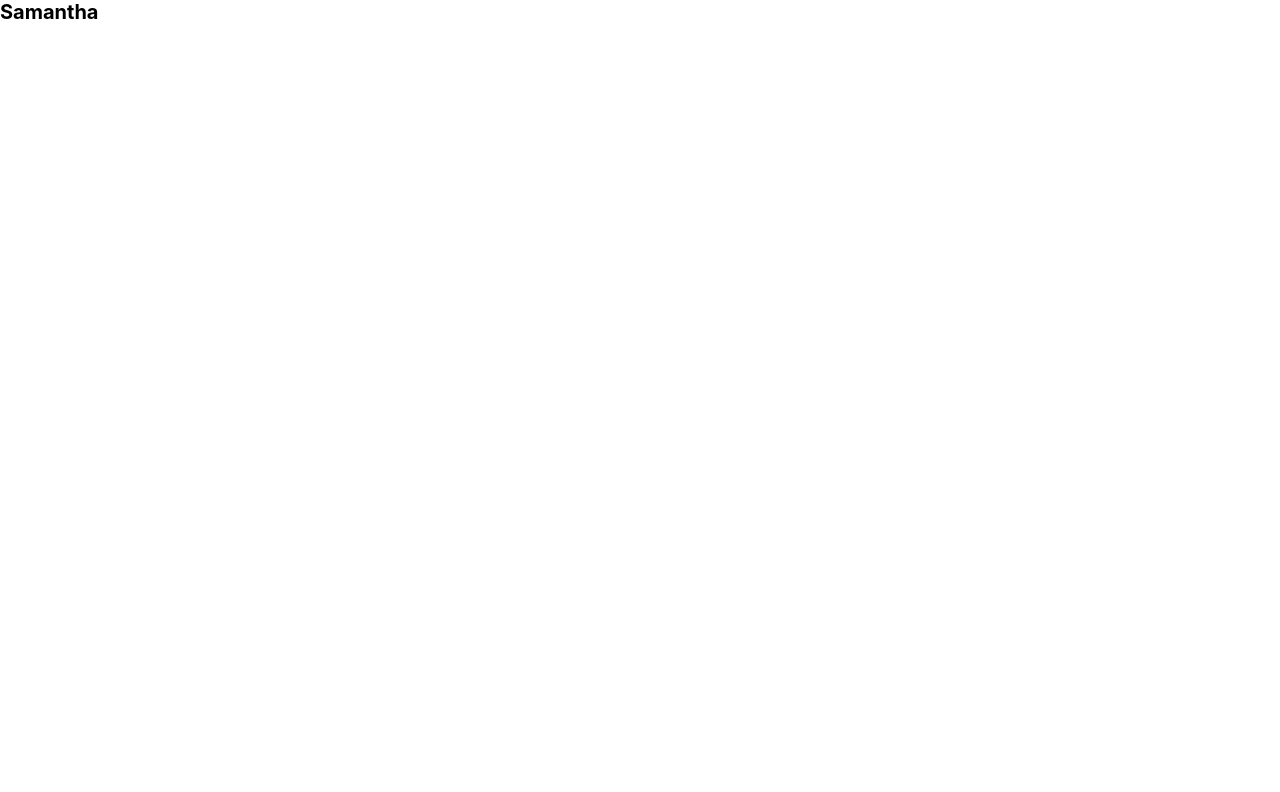
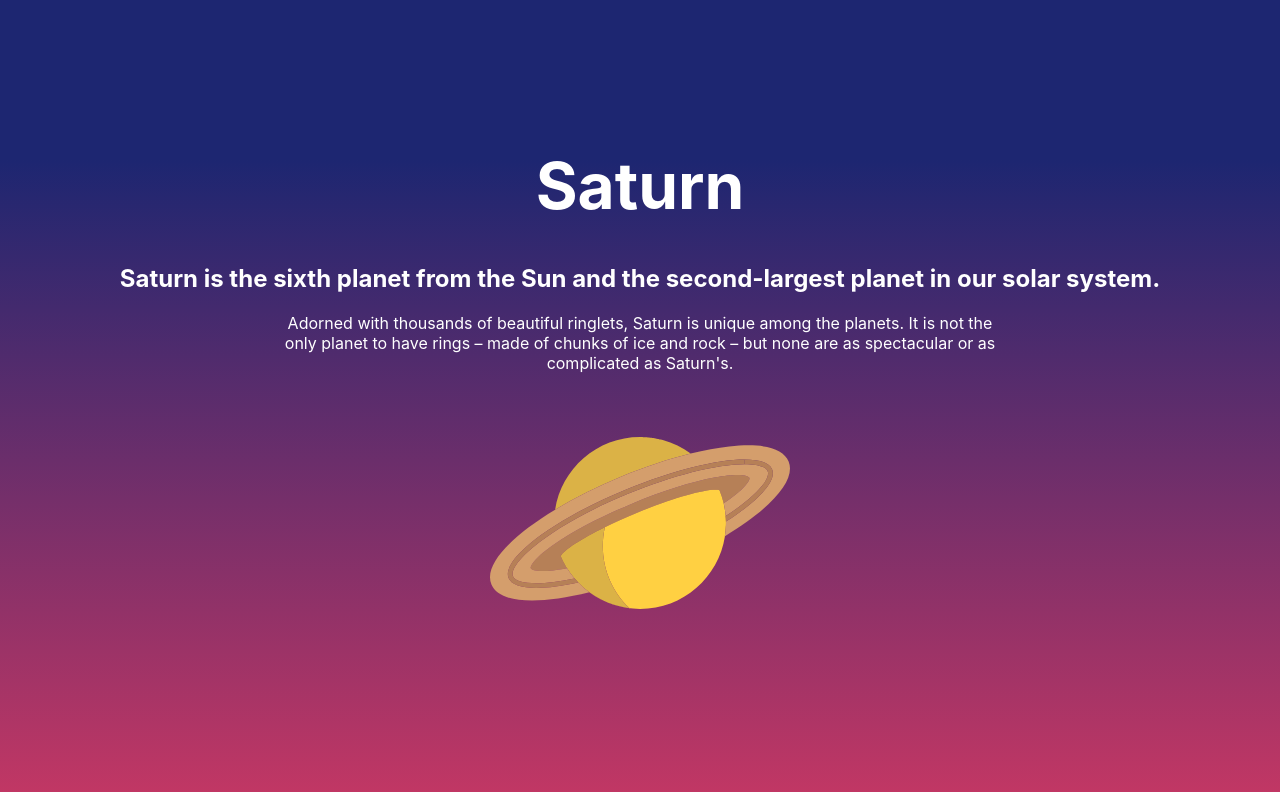
Before and after one commit to cardososamantha/boilerplate, a Next.js app: page / in a window 1280 px wide. Shown: the top 792 px of the page. Built offline with nearby package versions, Linux system fonts and the light colour scheme.

Commit message:
create Saturn page and styles

```diff
--- a/src/components/Main/index.tsx
+++ b/src/components/Main/index.tsx
@@ -1,7 +1,19 @@
+import * as S from './styles'
+
 const Main = () => (
-  <main>
-    <h1>Samantha</h1>
-  </main>
+  <S.Wrapper>
+    <S.Title>Saturn</S.Title>
+    <S.Description>
+      Saturn is the sixth planet from the Sun and the second-largest planet in
+      our solar system.
+    </S.Description>
+    <S.Paragraph>
+      Adorned with thousands of beautiful ringlets, Saturn is unique among the
+      planets. It is not the only planet to have rings – made of chunks of ice
+      and rock – but none are as spectacular or as complicated as Saturn&apos;s.
+    </S.Paragraph>
+    <S.Illustration src="/img/saturn.svg" alt="Imagem do planeta Saturno." />
+  </S.Wrapper>
 )
 
 export default Main
--- /dev/null
+++ b/src/components/Main/styles.ts
@@ -0,0 +1,33 @@
+import styled from 'styled-components'
+
+export const Wrapper = styled.main`
+  background-image: linear-gradient(to top, #c33764 0%, #1d2671 80%);
+  color: #fff;
+  width: 100%;
+  height: 100%;
+  padding: 3rem;
+  text-align: center;
+  display: flex;
+  flex-direction: column;
+  align-items: center;
+  justify-content: center;
+`
+export const Title = styled.h1`
+  font-size: 6.4rem;
+  margin: 2rem 0;
+`
+
+export const Description = styled.h2`
+  font-size: 2.4rem;
+  margin: 2rem 0;
+`
+
+export const Paragraph = styled.p`
+  display: flex;
+  font-size: 1.6rem;
+  width: 60%;
+`
+
+export const Illustration = styled.img`
+  width: min(30rem, 100%);
+`
--- a/src/pages/_app.tsx
+++ b/src/pages/_app.tsx
@@ -7,7 +7,7 @@ function App({ Component, pageProps }: AppProps) {
   return (
     <>
       <Head>
-        <title> Boilerplate</title>
+        <title>Planets</title>
         <link rel="shortcut icon" href="/img/star-icon.png" />
         <link rel="apple-touch-icon" href="/img/star-icon.png" />
         <meta
```
Also changed, not shown: public/img/saturn.svg (added).
